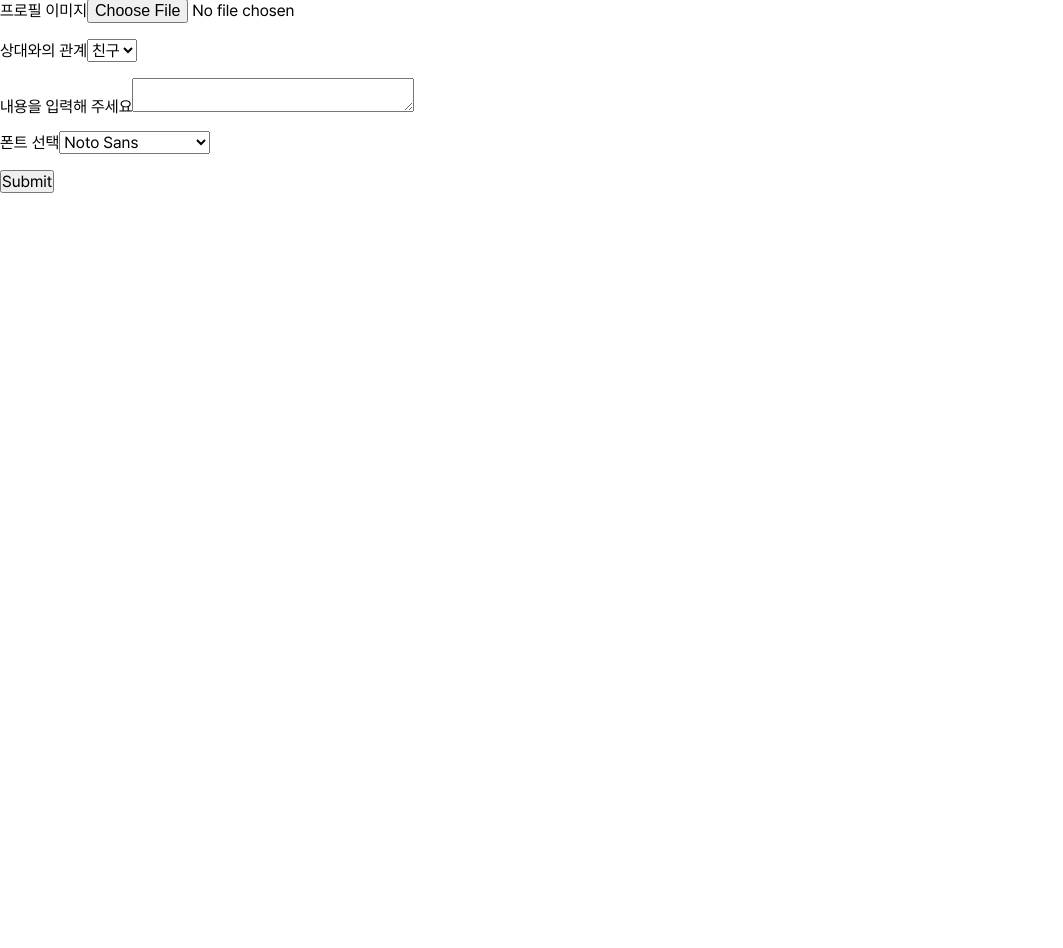
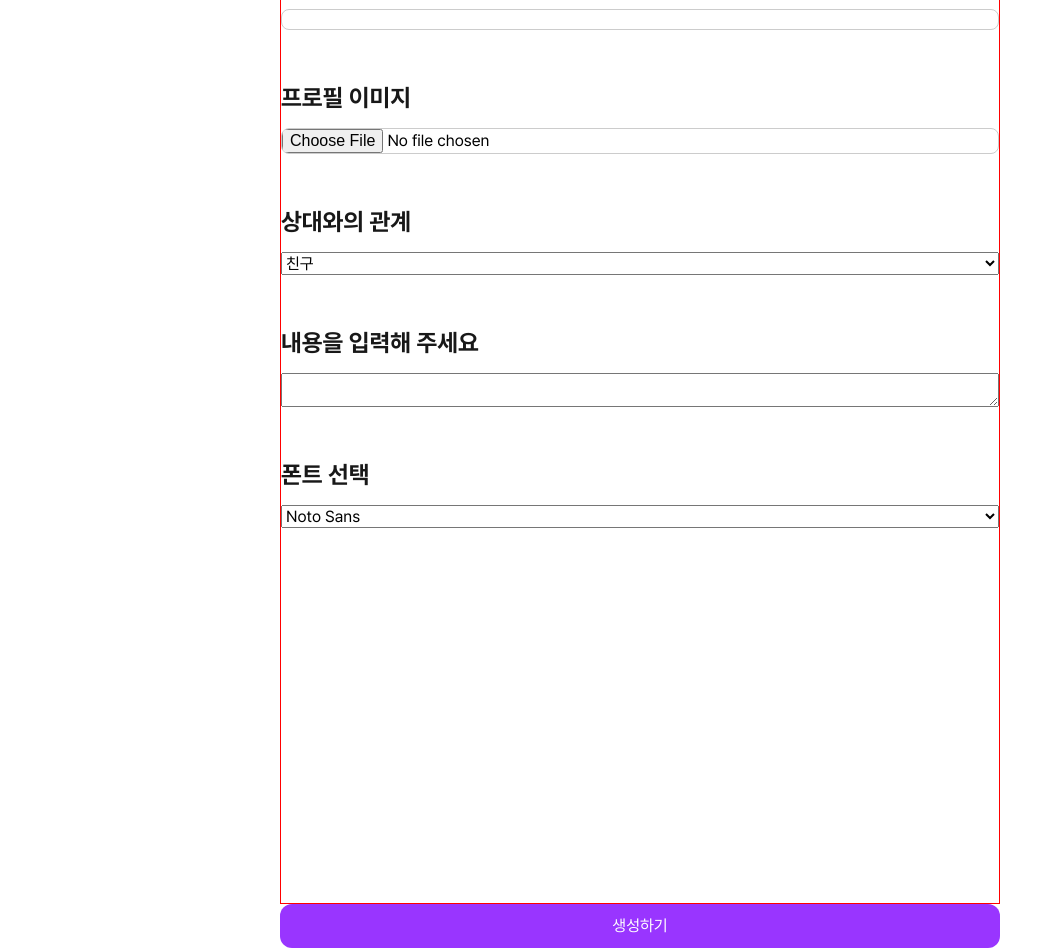
Before and after one commit to jisunipark/rolling, a React (Create React App) app: page /post/1/message in a window 1280 px wide. Shown: the part 40-988 px from the top of the page, without its empty margins (0-1063 px from the left). Before the commit the page ends 800 px from the top, so only its background shows below. Built offline with nearby package versions, Linux system fonts and the light colour scheme.

Commit message:
feat: container, section, button 스타일 추가

```diff
--- a/src/GlobalStyle.jsx
+++ b/src/GlobalStyle.jsx
@@ -118,6 +118,19 @@ const GlobalStyle = createGlobalStyle`
   a:hover {
     cursor: pointer;
   }
+
+  input,
+  button{
+    border:none;
+  }
+
+  input:focus,
+  input:active,
+  button:focus,
+  button:active {
+    outline: none;
+    box-shadow: none;
+  }
 `;
 
 export default GlobalStyle;
--- a/src/pages/CreateMessagePage.jsx
+++ b/src/pages/CreateMessagePage.jsx
@@ -1,33 +1,84 @@
+import styled from 'styled-components';
+
 // 지선
 
+const StyledContainer = styled.div`
+  margin: 0 auto;
+  width: 720px;
+  height: 944px;
+  background-color: white;
+  display: flex;
+  flex-direction: column;
+  gap: 50px;
+  border: 1px solid red;
+`;
+
+const StyledSection = styled.section`
+  display: flex;
+  flex-direction: column;
+  gap: 12px;
+
+  & label {
+    color: #181818;
+    font-size: 24px;
+    font-weight: 700;
+    line-height: 36px;
+  }
+
+  & input {
+    border-radius: 8px;
+    border: 1px solid #ccc;
+  }
+
+  & input:focus {
+    border: 2px solid #555;
+  }
+`;
+
+const StyledButton = styled.button`
+  display: flex;
+  justify-content: center;
+  margin: 0 auto;
+  padding: 14px 24px;
+  width: 720px;
+  border-radius: 12px;
+  background-color: #9935ff;
+  color: #fff;
+`;
+
+// 이게 이 페이지의 메인
 const CreateMessagePage = () => {
   return (
     <div>
+      <StyledContainer>
+        <StyledSection>
           <label htmlFor="sender">From.</label>
           <input type="text" id="sender" />
-      <br />
-      <br />
+        </StyledSection>
 
+        <StyledSection>
           <label htmlFor="profileImgURL">프로필 이미지</label>
+
           <input type="file" id="profileImgURL" />
-      <br />
-      <br />
+        </StyledSection>
 
+        <StyledSection>
           <label htmlFor="relationship">상대와의 관계</label>
+
           <select id="relationship">
             <option value="friend">친구</option>
             <option value="acquaintance">지인</option>
             <option value="coworker">동료</option>
             <option value="family">가족</option>
           </select>
-      <br />
-      <br />
+        </StyledSection>
 
+        <StyledSection>
           <label htmlFor="content">내용을 입력해 주세요</label>
           <textarea id="content" />
-      <br />
-      <br />
+        </StyledSection>
 
+        <StyledSection>
           <label htmlFor="font">폰트 선택</label>
           <select id="font">
             <option value="noto-sans">Noto Sans</option>
@@ -35,10 +86,9 @@ const CreateMessagePage = () => {
             <option value="나눔명조">나눔명조</option>
             <option value="나눔손글씨-손편지체">나눔손글씨 손편지체</option>
           </select>
-      <br />
-      <br />
-
-      <input type="submit" />
+        </StyledSection>
+      </StyledContainer>
+      <StyledButton>생성하기</StyledButton>
     </div>
   );
 };
```
Lines whose indentation alone changed are shown as unchanged.
